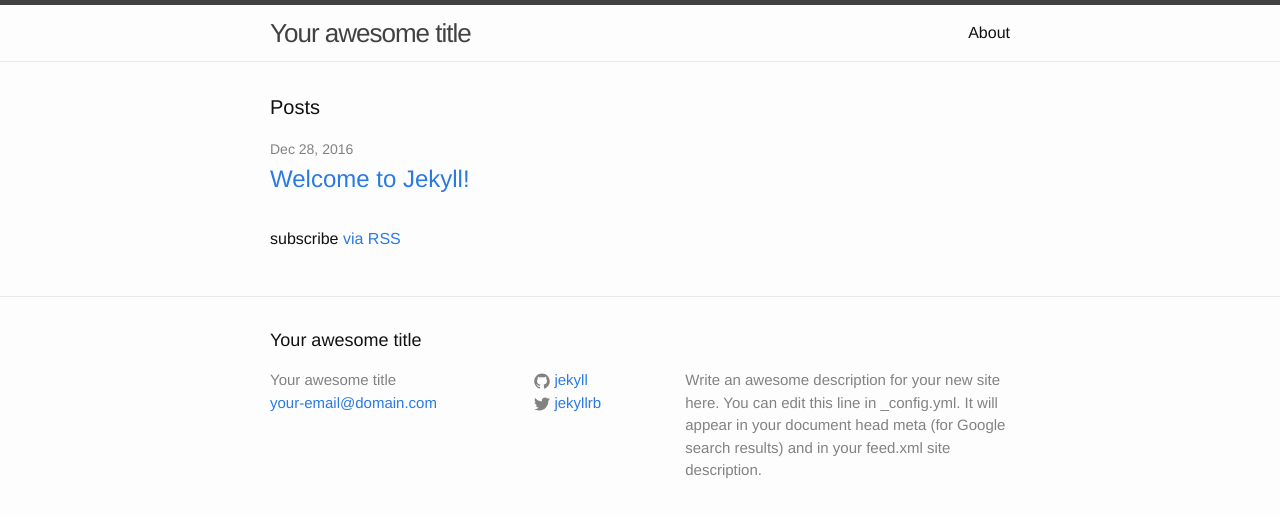
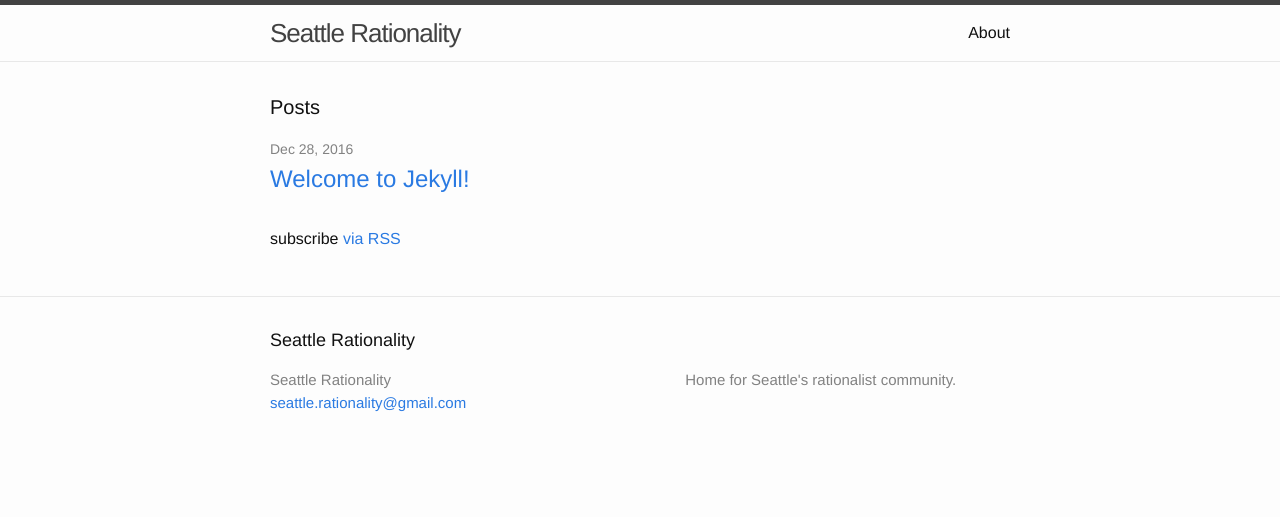
Before and after one commit to seattlerationality/seattlerationality.github.io, a Jekyll site: the page built from index.html, in a window 1280 px wide. Shown: the top 517 px of the page. Built offline with Jekyll 4.4.1, drawn with Linux system fonts in a browser that asks for light colours.

Commit message:
change basic config info

```diff
--- a/_config.yml
+++ b/_config.yml
@@ -6,16 +6,12 @@
 # 'jekyll serve'. If you change this file, please restart the server process.
 
 # Site settings
-title: Your awesome title
-email: your-email@domain.com
+title: Seattle Rationality
+email: seattle.rationality@gmail.com
 description: > # this means to ignore newlines until "baseurl:"
-  Write an awesome description for your new site here. You can edit this
-  line in _config.yml. It will appear in your document head meta (for
-  Google search results) and in your feed.xml site description.
+  Home for Seattle's rationalist community.
 baseurl: "" # the subpath of your site, e.g. /blog
-url: "http://yourdomain.com" # the base hostname & protocol for your site
-twitter_username: jekyllrb
-github_username:  jekyll
+url: "http://seattlerationality.github.io" # the base hostname & protocol for your site
 
 # Build settings
 markdown: kramdown
```
